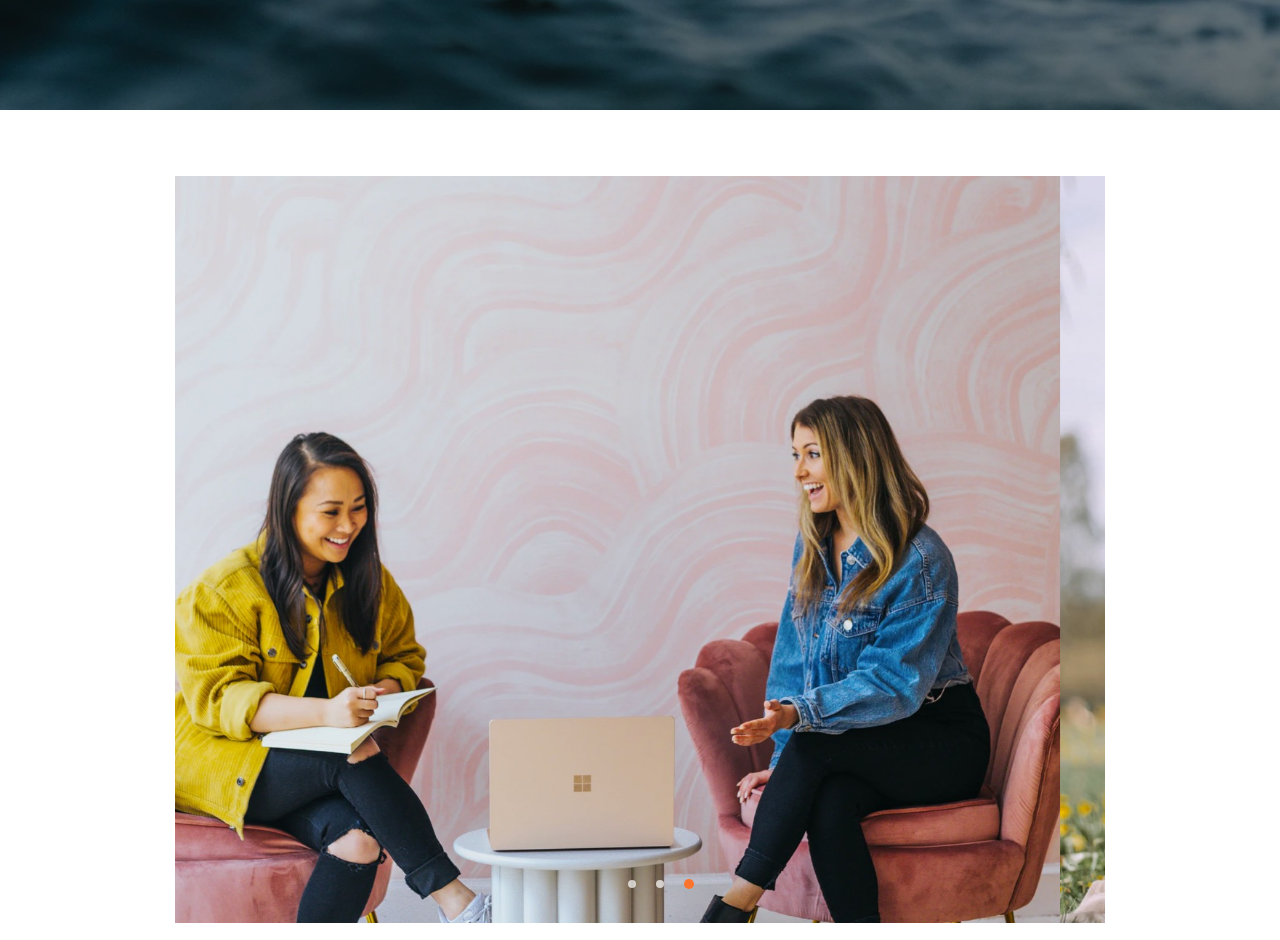
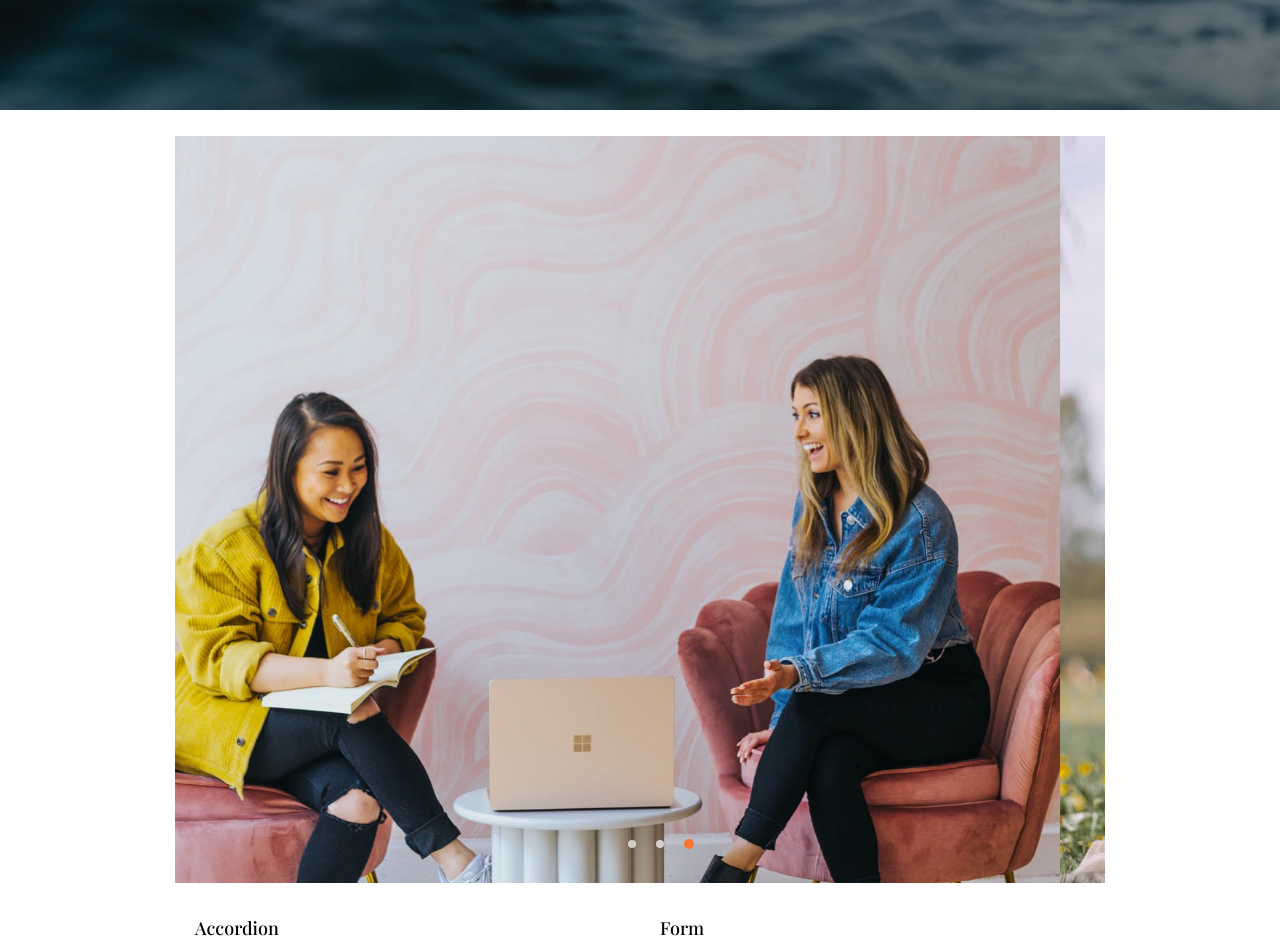
Before and after one commit to ust-alina/gravity, a plain HTML site: page inner.html in a window 1280 px wide. Shown: the part 540-1480 px from the top of the page. Drawn offline with nearby package versions, Linux system fonts and the light colour scheme; files whose address does not match are found by name.

Commit message:
Update style.css

```diff
--- a/css/style.css
+++ b/css/style.css
@@ -1119,7 +1119,7 @@ input:checked + .label__checkbox:before {
 .slider3 {
   -webkit-animation: fadeInUp;
   animation: fadeInUp;
-  margin: 50px 0 0 0;
+  margin: 10px 0 0 0;
   width: 100%;
   position: relative;
   height: auto; }
```
